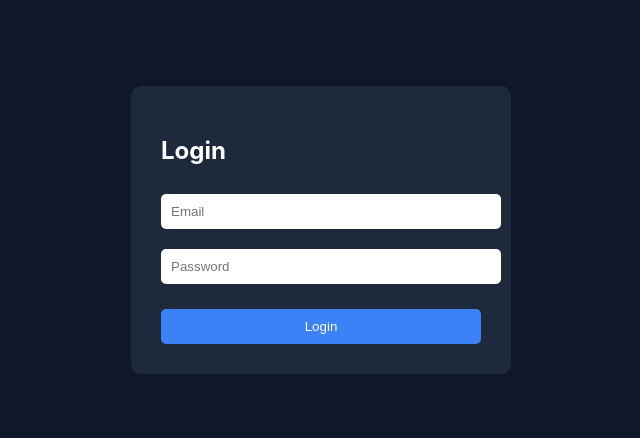
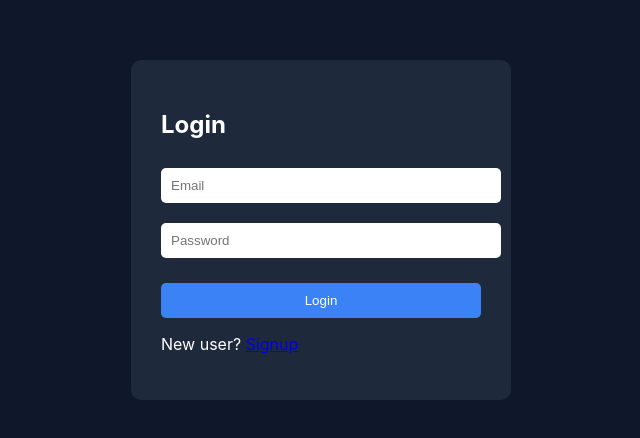
Before and after one commit to harshu-1310/project-manager-app, a React (Create React App) app in the folder client/: page / in a window 1280 px wide. Shown: the part 170-608 px from the top of the page, without its empty margins (319-959 px from the left). Built offline with nearby package versions, Linux system fonts and the light colour scheme.

Commit message:
fixed signup page

```diff
--- a/client/src/App.js
+++ b/client/src/App.js
@@ -1,4 +1,5 @@
 import { BrowserRouter, Routes, Route } from "react-router-dom";
+
 import Login from "./Login";
 import Signup from "./Signup";
 import Dashboard from "./Dashboard";
@@ -11,13 +12,21 @@ function App() {
   return (
     <BrowserRouter>
       <Routes>
+        {/* Auth */}
         <Route path="/" element={<Login />} />
         <Route path="/signup" element={<Signup />} />
+
+        {/* Dashboards */}
         <Route path="/dashboard" element={<Dashboard />} />
+        <Route path="/admin" element={<AdminDashboard />} />
+        <Route path="/user" element={<UserDashboard />} />
+
+        {/* Features */}
         <Route path="/projects" element={<Projects />} />
         <Route path="/tasks" element={<Tasks />} />
-        <Route path="/admin" element={<AdminDashboard />} />
-<Route path="/user" element={<UserDashboard />} />
+
+        {/* Fallback (IMPORTANT for Render) */}
+        <Route path="*" element={<Login />} />
       </Routes>
     </BrowserRouter>
   );
--- a/client/src/Login.js
+++ b/client/src/Login.js
@@ -1,3 +1,4 @@
+import { Link } from "react-router-dom";
 import { useState } from "react";
 import axios from "axios";
 import API from "./config";
@@ -39,6 +40,9 @@ export default function Login() {
         <input type="password" placeholder="Password" onChange={e => setPassword(e.target.value)} />
 
         <button onClick={login}>Login</button>
+        <p>
+  New user? <Link to="/signup">Signup</Link>
+</p>
       </div>
     </div>
   );
--- a/client/src/Signup.js
+++ b/client/src/Signup.js
@@ -1,9 +1,11 @@
 import { useState } from "react";
+import { useNavigate, Link } from "react-router-dom";
 import axios from "axios";
-import { Link } from "react-router-dom";
 import API from "./config";
 
 export default function Signup() {
+  const navigate = useNavigate();
+
   const [name, setName] = useState("");
   const [email, setEmail] = useState("");
   const [password, setPassword] = useState("");
@@ -13,16 +15,16 @@ export default function Signup() {
       await axios.post(`${API}/auth/signup`, {
         name,
         email,
-        password,
-        role: "member"
+        password
       });
 
-      alert("Signup successful");
-      window.location.href = "/";
+      alert("Signup successful ✅");
+
+      navigate("/");
 
     } catch (err) {
-      console.log("SIGNUP ERROR:", err.response?.data || err.message);
-      alert(err.response?.data?.msg || "Signup failed");
+      console.log(err.response?.data);
+      alert("Signup failed ❌");
     }
   };
 
@@ -31,9 +33,21 @@ export default function Signup() {
       <div className="auth-card">
         <h2>Signup</h2>
 
-        <input placeholder="Name" onChange={e => setName(e.target.value)} />
-        <input placeholder="Email" onChange={e => setEmail(e.target.value)} />
-        <input type="password" placeholder="Password" onChange={e => setPassword(e.target.value)} />
+        <input
+          placeholder="Name"
+          onChange={e => setName(e.target.value)}
+        />
+
+        <input
+          placeholder="Email"
+          onChange={e => setEmail(e.target.value)}
+        />
+
+        <input
+          type="password"
+          placeholder="Password"
+          onChange={e => setPassword(e.target.value)}
+        />
 
         <button onClick={signup}>Signup</button>
 
```
